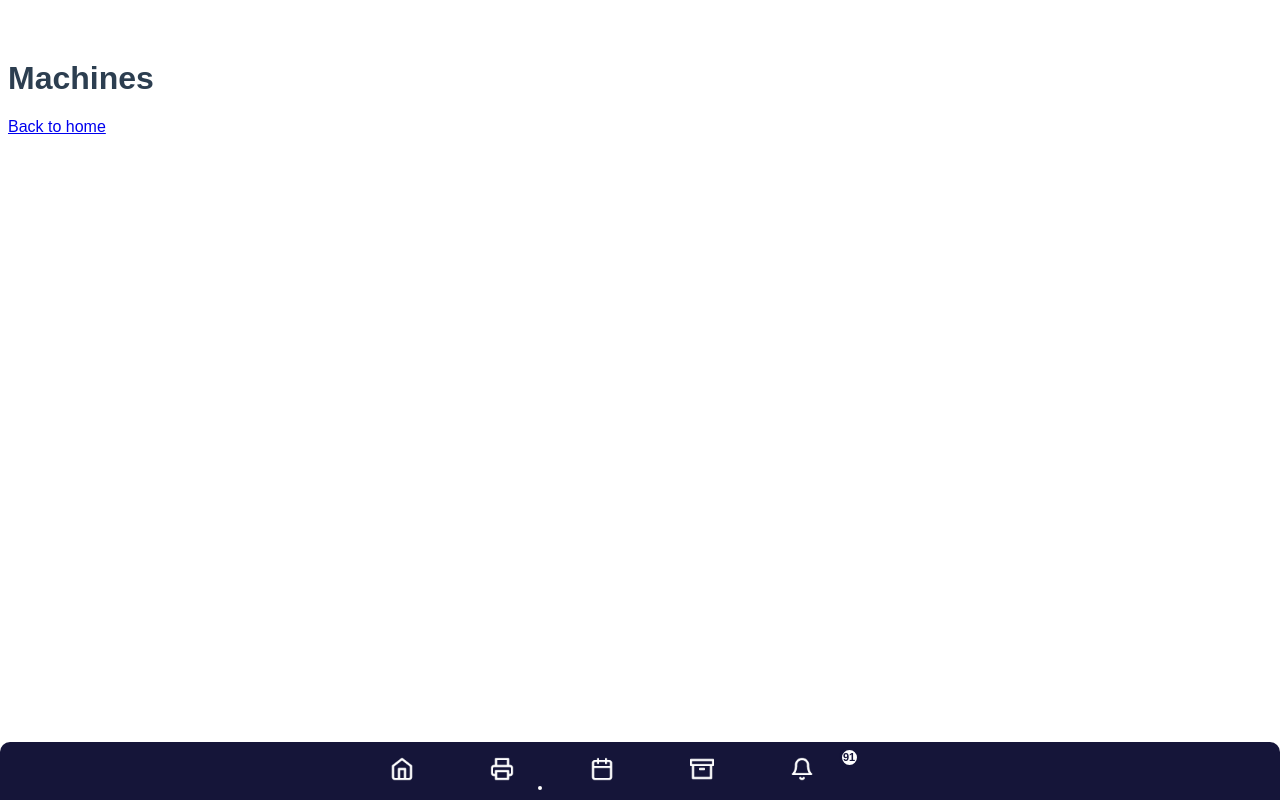
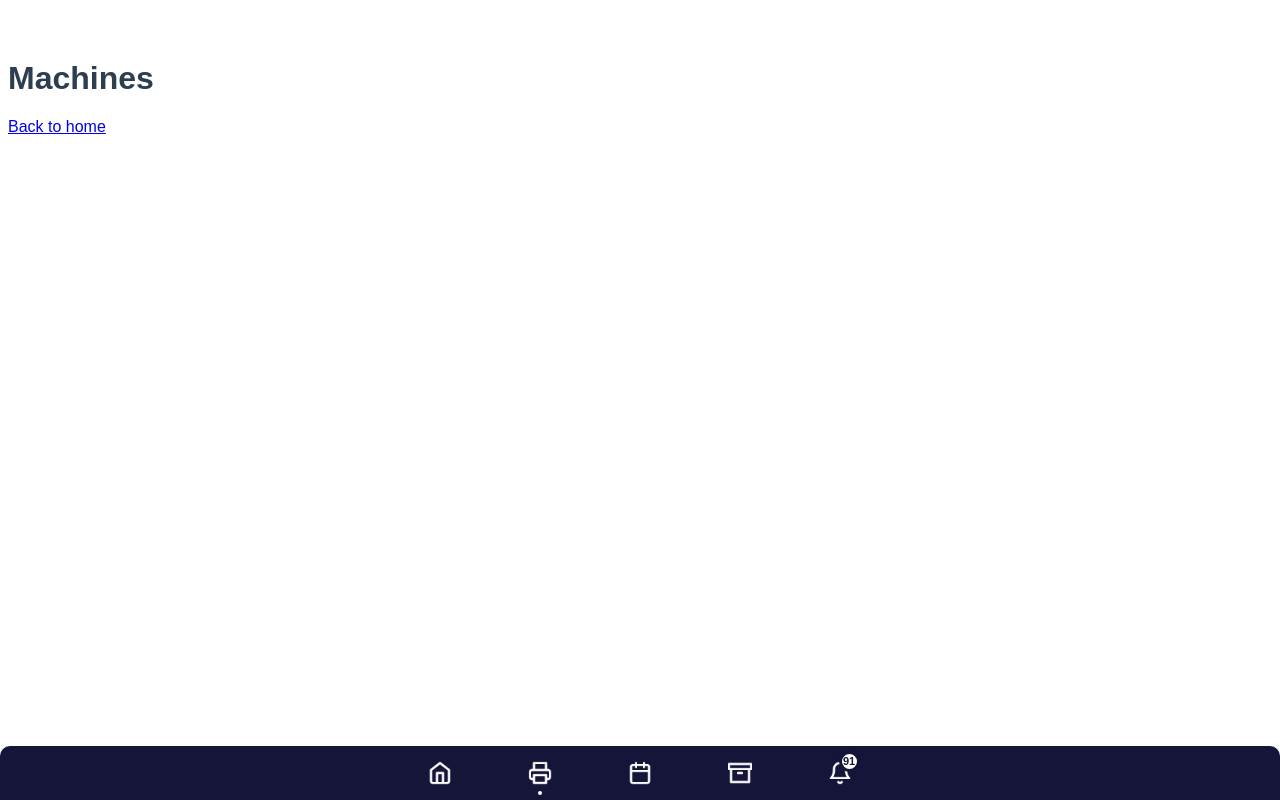
Before and after one commit to RobinGalema/Additive-Vue-App, a Vue app: page /machines in a window 1280 px wide. Built offline with nearby package versions, Linux system fonts and the light colour scheme; a web font is replaced by a local one.

Commit message:
Fixed Nav

```diff
--- a/src/components/Global/GlobalButton.vue
+++ b/src/components/Global/GlobalButton.vue
@@ -18,7 +18,7 @@
     }
 </script>
 
-<style>
+<style scoped>
 .btn {
     display: inline-block;
     background: #151539;
--- a/src/components/Global/Navigation.vue
+++ b/src/components/Global/Navigation.vue
@@ -90,13 +90,15 @@ export default {
   width: 4px;
   right: 0px;
   left: 0px;
-  bottom: -5px;
+  bottom: -10px;
   margin: 0px auto;
   border-radius: 5px;
 }
 
 .tab img {
-  height: 24px
+  height: 24px;
+  display: block;
+  margin: 0 auto;
 }
 
 .tab .notification {
```
